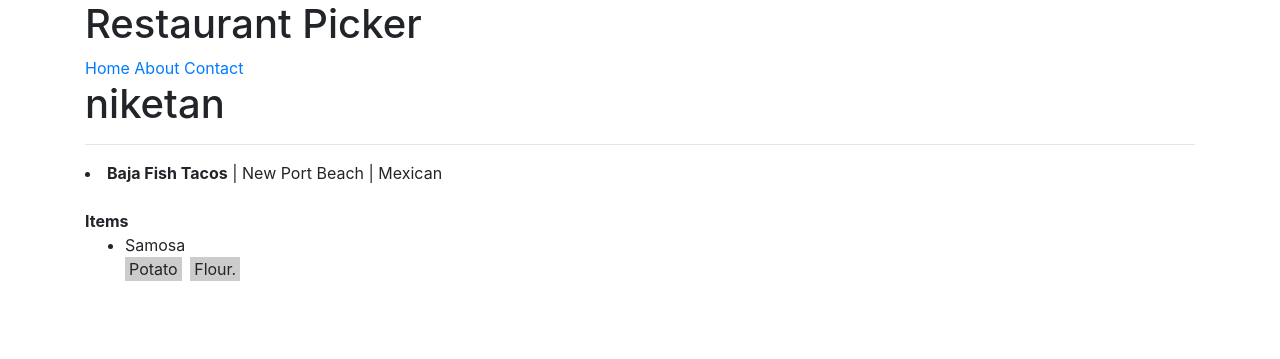
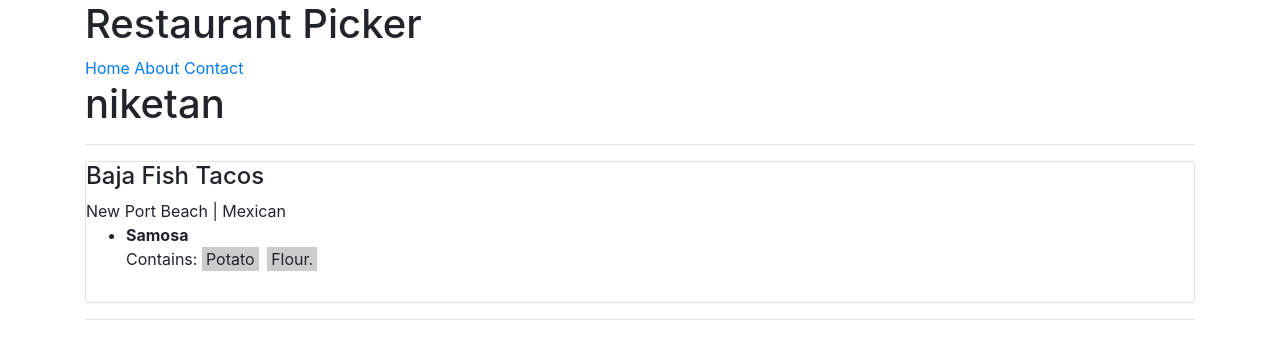
Before and after one commit to niketanmoon/Restaurant_picker, a Django app: a page that uses src/profiles/templates/profiles/user.html in a window 1280 px wide. Shown: the top 359 px of the page. Run offline with Django 3.2, Linux system fonts and the light colour scheme; data comes from the database, SQL or seed files in the repository; some libraries are stand-ins or nearby versions.

Commit message:
Added bootstrap styling to profile View

```diff
--- a/src/profiles/templates/profiles/user.html
+++ b/src/profiles/templates/profiles/user.html
@@ -7,16 +7,23 @@
 <hr>
 {% if user.item_set.all.exists %}
 {% for rest in user.restaurantlocation_set.all %}
-  <li><b>{{ rest.title }}</b> | {{ rest.location }} | {{ rest.category }}</li>
+<div class="row">
+  <div class="col-sm-12">
+      <div class="card card-default">
+          <h4>{{ rest.title }}</h4> {{ rest.location }} | {{ rest.category }}
         <br>
-  <b>Items</b>
         <ul>
           {% for item in rest.item_set.all %}
-    <li style="margin-bottom:15px;"> {{ item.name }} <br>
+          <li style="margin-bottom:15px;"> <b>{{ item.name }}</b> <br>
+            Contains:
             {% for ing in item.get_contents%}
             <span style="padding:2px 4px; margin-right:4px; background-color:#ccc;">{{ ing }}</span>
             {% endfor %}
           </li>
+        </div>
+    </div>
+    </div>
+    <hr>
     {% endfor %}
   </ul>
 {% endfor %}
```
Lines whose indentation alone changed are shown as unchanged.
